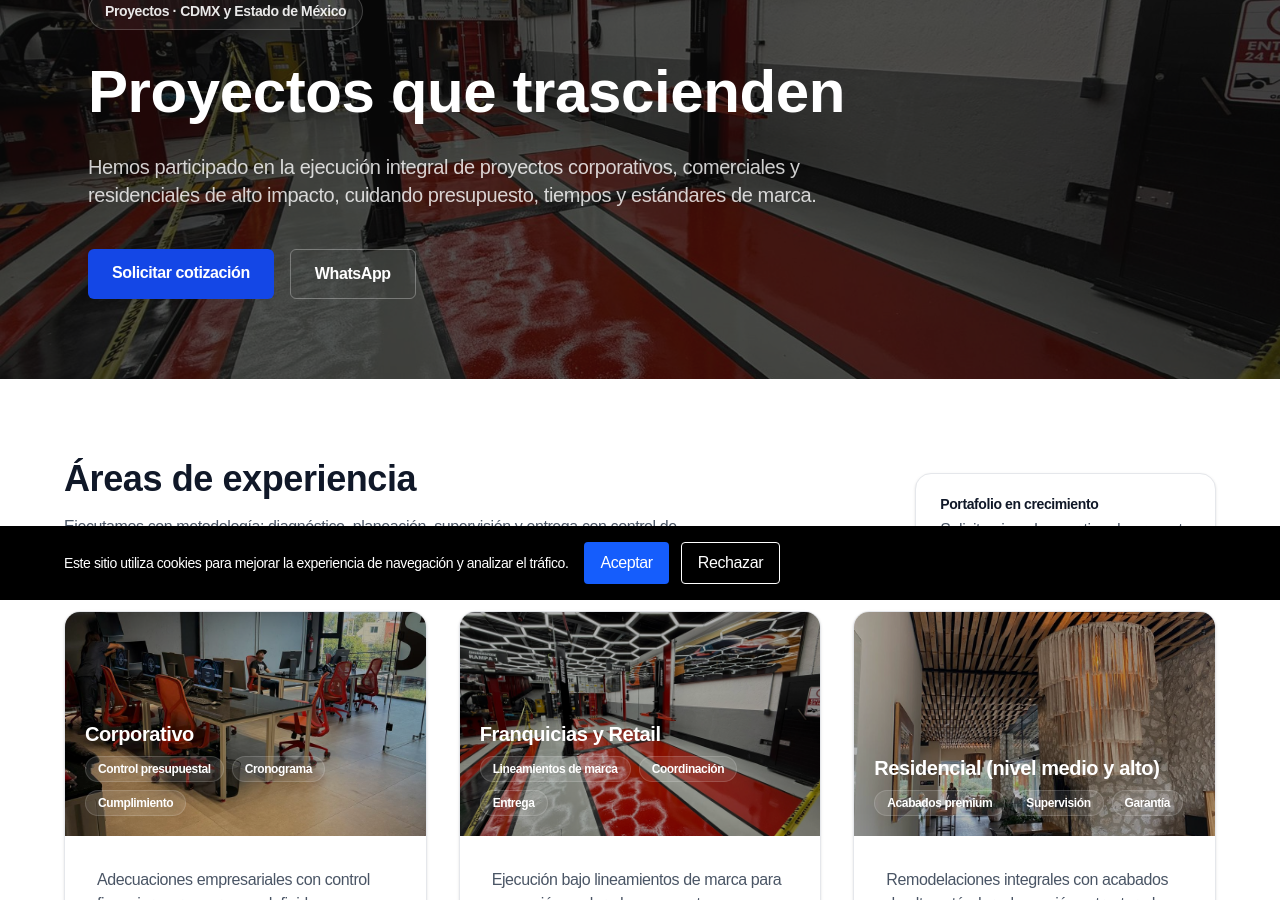
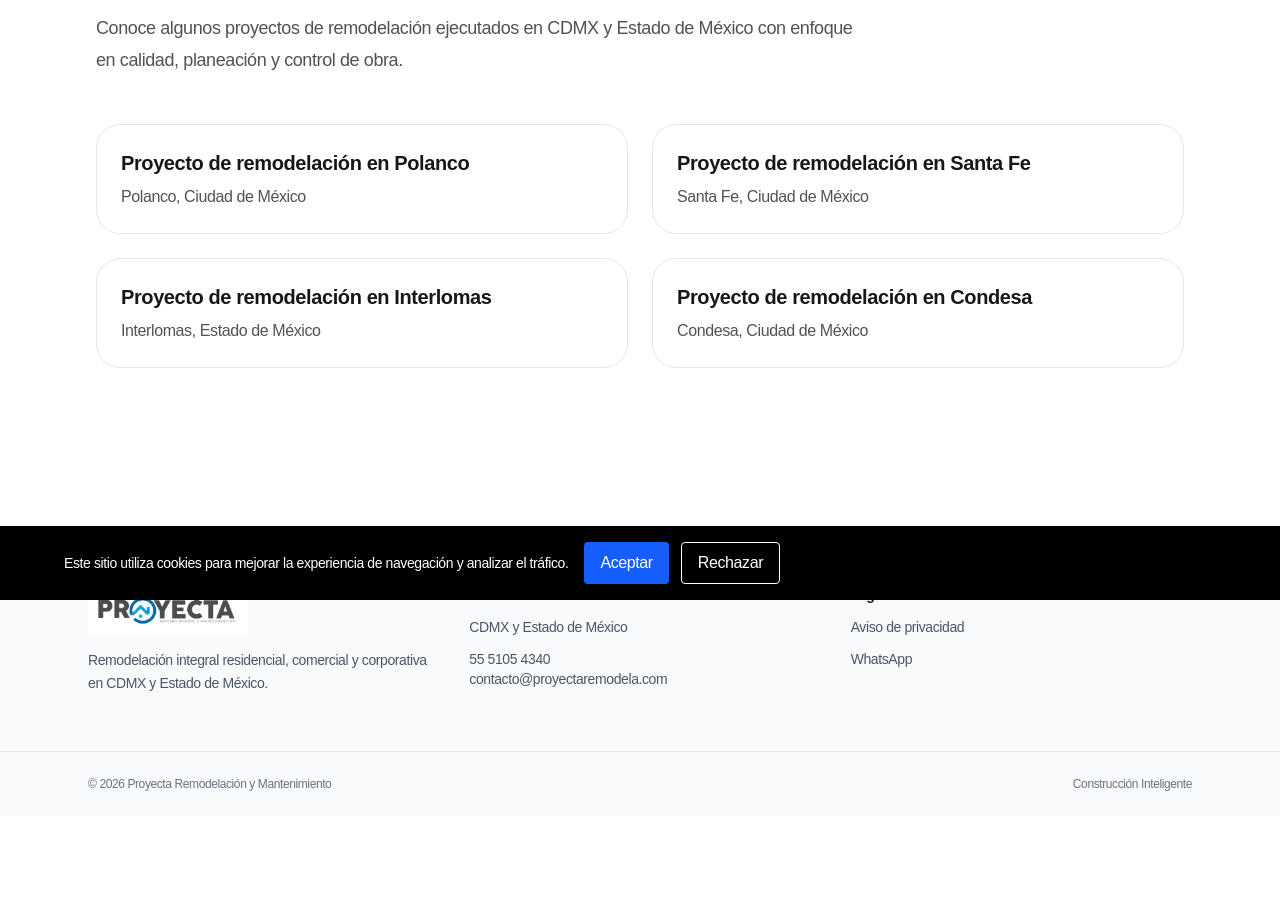
Before and after one commit to caprivara86/proyectaremodela, a Next.js app: page /proyectos in a window 1280 px wide. Shown: the part 200-1100 px from the top of the page. After the commit the page ends 1016 px from the top, so only its background shows below. Built offline with nearby package versions, Linux system fonts and the light colour scheme.

Commit message:
SEO: convert proyectos into internal linking hub

```diff
--- a/src/app/proyectos/page.tsx
+++ b/src/app/proyectos/page.tsx
@@ -1,184 +1,63 @@
-import Image from "next/image";
+import type { Metadata } from "next";
+import Link from "next/link";
 
-const WHATSAPP_PHONE = "525551054340";
-const WHATSAPP_TEXT = encodeURIComponent("Hola, quiero una cotización para una remodelación. ¿Me pueden apoyar?");
+export const metadata: Metadata = {
+  title: "Proyectos de Remodelación | Casos de Éxito",
+  description:
+    "Explora proyectos de remodelación residencial, comercial y corporativa ejecutados en CDMX y Estado de México.",
+  alternates: {
+    canonical: "https://www.proyectaremodela.com/proyectos",
+  },
+};
 
-const categories = [
+const proyectos = [
   {
-    title: "Corporativo",
-    desc: "Adecuaciones empresariales con control financiero, cronogramas definidos y cumplimiento contractual.",
-    img: "/projects/corporativas/corporativo2.jpeg",
-    tags: ["Control presupuestal", "Cronograma", "Cumplimiento"],
+    title: "Proyecto de remodelación en Polanco",
+    href: "/proyectos/proyecto-remodelacion-polanco",
+    zone: "Polanco, Ciudad de México",
   },
   {
-    title: "Franquicias y Retail",
-    desc: "Ejecución bajo lineamientos de marca para expansión acelerada y conceptos comerciales.",
-    img: "/projects/corporativas/bridgestone1.jpeg",
-    tags: ["Lineamientos de marca", "Coordinación", "Entrega"],
+    title: "Proyecto de remodelación en Santa Fe",
+    href: "/proyectos/proyecto-remodelacion-santa-fe",
+    zone: "Santa Fe, Ciudad de México",
   },
   {
-    title: "Residencial (nivel medio y alto)",
-    desc: "Remodelaciones integrales con acabados de alto estándar, planeación estructurada y supervisión constante.",
-    img: "/projects/residenciales/residencial1.jpeg",
-    tags: ["Acabados premium", "Supervisión", "Garantía"],
+    title: "Proyecto de remodelación en Interlomas",
+    href: "/proyectos/proyecto-remodelacion-interlomas",
+    zone: "Interlomas, Estado de México",
+  },
+  {
+    title: "Proyecto de remodelación en Condesa",
+    href: "/proyectos/proyecto-remodelacion-condesa",
+    zone: "Condesa, Ciudad de México",
   },
 ];
 
-const highlights = [
-  { k: "300+", v: "Proyectos ejecutados" },
-  { k: "85+", v: "Clientes satisfechos" },
-  { k: "5,450+", v: "Horas creando resultados" },
-];
+export default function ProyectosPage() {
+  return (
+    <main className="bg-white text-neutral-900">
+      <section className="mx-auto max-w-6xl px-6 py-12 md:px-8 md:py-16">
+        <header className="max-w-3xl">
+          <h1 className="text-4xl font-semibold tracking-tight md:text-5xl">
+            Proyectos de remodelación
+          </h1>
+          <p className="mt-5 text-lg leading-8 text-neutral-600">
+            Conoce algunos proyectos de remodelación ejecutados en CDMX y Estado
+            de México con enfoque en calidad, planeación y control de obra.
+          </p>
+        </header>
 
-export default function Proyectos() {
-  return (
-    <main className="min-h-screen bg-white text-gray-900">
-      {/* HERO */}
-      <section className="relative overflow-hidden">
-        <div className="absolute inset-0">
-          <Image
-            src="/projects/corporativas/bridgestone1.jpeg"
-            alt="Proyectos Proyecta"
-            fill
-            priority
-            className="object-cover"
-          />
-          <div className="absolute inset-0 bg-neutral-950/70" />
-        </div>
-
-        <div className="relative max-w-6xl mx-auto px-6 pt-28 pb-20">
-          <div className="max-w-3xl text-white">
-            <p className="inline-flex items-center gap-2 rounded-full border border-white/20 bg-white/5 px-4 py-2 text-sm font-semibold text-white/90">
-              Proyectos · CDMX y Estado de México
-            </p>
-
-            <h1 className="mt-6 text-4xl md:text-6xl font-bold leading-tight">
-              Proyectos que trascienden
-            </h1>
-
-            <p className="mt-6 text-lg md:text-xl text-white/80">
-              Hemos participado en la ejecución integral de proyectos corporativos, comerciales y residenciales de alto impacto,
-              cuidando presupuesto, tiempos y estándares de marca.
-            </p>
-
-            <div className="mt-10 flex flex-col sm:flex-row gap-4">
-              <a
-                href="/contacto"
-                className="inline-flex justify-center rounded-md bg-blue-700 px-6 py-3 font-semibold text-white hover:bg-blue-800 transition"
-              >
-                Solicitar cotización
-              </a>
-
-              <a
-                href={`https://wa.me/${WHATSAPP_PHONE}?text=${WHATSAPP_TEXT}`}
-                target="_blank"
-                rel="noopener noreferrer"
-                className="inline-flex justify-center rounded-md border border-white/30 px-6 py-3 font-semibold text-white hover:bg-white/10 transition"
-              >
-                WhatsApp
-              </a>
-            </div>
-          </div>
-        </div>
-      </section>
-
-      {/* CATEGORÍAS */}
-      <section className="py-20 px-6">
-        <div className="max-w-6xl mx-auto">
-          <div className="flex flex-col md:flex-row md:items-end md:justify-between gap-6">
-            <div>
-              <h2 className="text-3xl md:text-4xl font-bold">Áreas de experiencia</h2>
-              <p className="mt-4 text-gray-600 max-w-2xl">
-                Ejecutamos con metodología: diagnóstico, planeación, supervisión y entrega con control de cambios.
-              </p>
-            </div>
-            <div className="rounded-2xl border border-gray-200 bg-white shadow-sm px-6 py-5">
-              <div className="text-sm font-semibold text-gray-900">Portafolio en crecimiento</div>
-              <div className="mt-1 text-gray-600">Solicita ejemplos por tipo de proyecto</div>
-            </div>
-          </div>
-
-          <div className="mt-12 grid lg:grid-cols-3 gap-8">
-            {categories.map((c) => (
-              <div
-                key={c.title}
-                className="group rounded-2xl border border-gray-200 bg-white overflow-hidden shadow-sm hover:shadow-md transition"
-              >
-                <div className="relative h-56">
-                  <Image
-                    src={c.img}
-                    alt={c.title}
-                    fill
-                    className="object-cover transition-transform duration-700 group-hover:scale-105"
-                  />
-                  <div className="absolute inset-0 bg-black/30" />
-                  <div className="absolute bottom-5 left-5 right-5">
-                    <div className="text-white text-xl font-semibold">{c.title}</div>
-                    <div className="mt-2 flex flex-wrap gap-2">
-                      {c.tags.map((t) => (
-                        <span
-                          key={t}
-                          className="inline-flex rounded-full bg-white/10 px-3 py-1 text-xs font-semibold text-white border border-white/15"
-                        >
-                          {t}
-                        </span>
-                      ))}
-                    </div>
-                  </div>
-                </div>
-
-                <div className="p-8">
-                  <p className="text-gray-600">{c.desc}</p>
-                  <div className="mt-6">
-                    <a
-                      href="/contacto"
-                      className="inline-flex items-center font-semibold text-blue-700 hover:text-blue-800 transition"
-                    >
-                      Cotizar este tipo de proyecto <span className="ml-2">→</span>
-                    </a>
-                  </div>
-                </div>
-              </div>
-            ))}
-          </div>
-
-          {/* MÉTRICAS */}
-          <div className="mt-16 grid md:grid-cols-3 gap-6">
-            {highlights.map((h) => (
-              <div key={h.v} className="rounded-2xl border border-gray-200 bg-white shadow-sm p-8 text-center">
-                <div className="text-4xl font-bold text-blue-700">{h.k}</div>
-                <div className="mt-3 text-gray-600">{h.v}</div>
-              </div>
-            ))}
-          </div>
-        </div>
-      </section>
-
-      {/* CTA */}
-      <section className="bg-gray-50 py-20 px-6">
-        <div className="max-w-6xl mx-auto rounded-3xl border border-gray-200 bg-white p-10 md:p-12 shadow-sm flex flex-col md:flex-row md:items-center md:justify-between gap-8">
-          <div>
-            <h3 className="text-2xl md:text-3xl font-bold">¿Te mostramos ejemplos similares a tu proyecto?</h3>
-            <p className="mt-3 text-gray-600 max-w-2xl">
-              Dinos el tipo de obra, ubicación y tiempos. Te compartimos referencias y una ruta de trabajo clara.
-            </p>
-          </div>
-          <div className="flex flex-col sm:flex-row gap-4">
-            <a
-              href="/contacto"
-              className="inline-flex justify-center rounded-md bg-neutral-900 px-6 py-3 font-semibold text-white hover:bg-neutral-800 transition"
+        <div className="mt-12 grid gap-6 md:grid-cols-2">
+          {proyectos.map((p) => (
+            <Link
+              key={p.href}
+              href={p.href}
+              className="block rounded-3xl border border-neutral-200 p-6 hover:border-neutral-400 transition"
             >
-              Contactar
-            </a>
-            <a
-              href={`https://wa.me/${WHATSAPP_PHONE}?text=${WHATSAPP_TEXT}`}
-              target="_blank"
-              rel="noopener noreferrer"
-              className="inline-flex justify-center rounded-md border border-gray-300 px-6 py-3 font-semibold text-gray-900 hover:bg-gray-50 transition"
-            >
-              WhatsApp
-            </a>
-          </div>
+              <h2 className="text-xl font-semibold">{p.title}</h2>
+              <p className="mt-2 text-neutral-600">{p.zone}</p>
+            </Link>
+          ))}
         </div>
       </section>
     </main>
```
